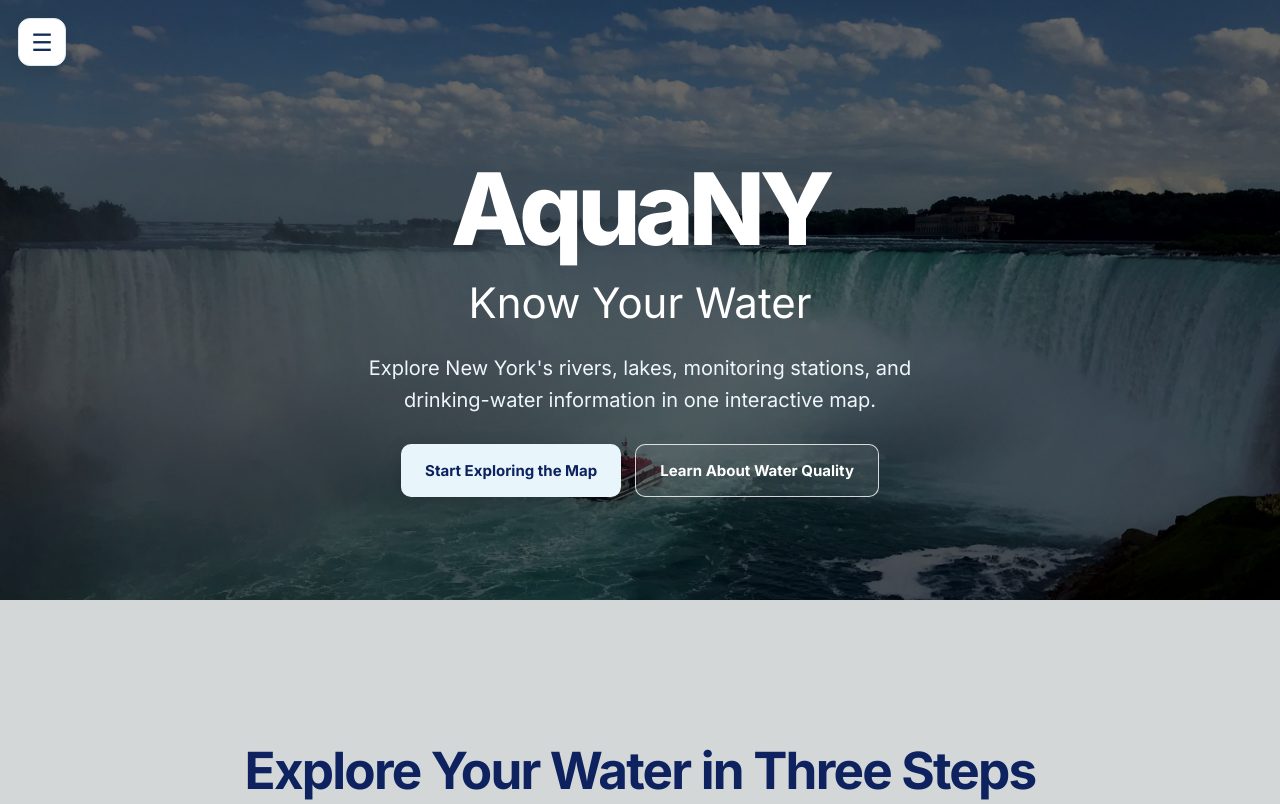
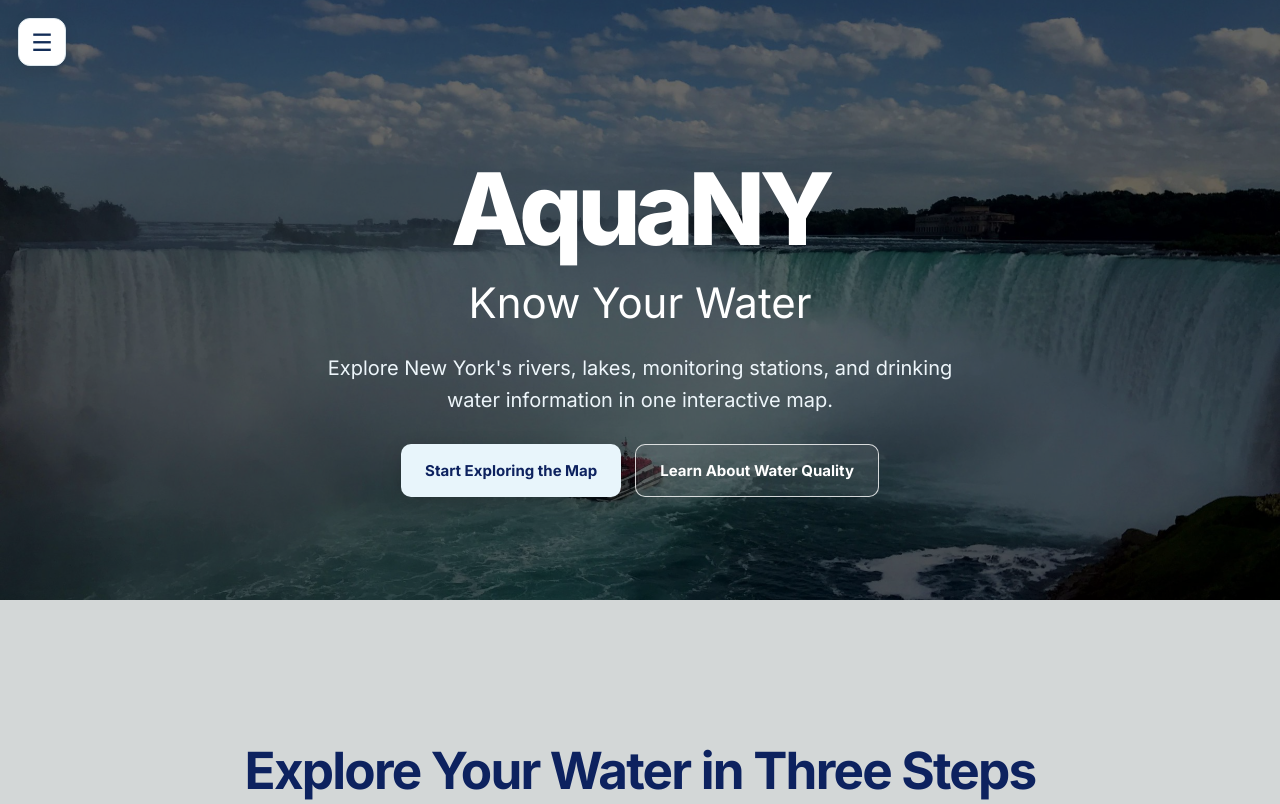
Before and after one commit to QwertyZero99/water-api, a plain HTML site: page html/index.html in a window 1280 px wide. Shown: the top 804 px of the page. Drawn offline with Linux system fonts and the light colour scheme.

Commit message:
changed one hyphen in one paragraph, but main function is to test whether or not the server simply doesnt want to show the latest change i have no clue why? must be some caching issue

```diff
--- a/html/index.html
+++ b/html/index.html
@@ -54,7 +54,7 @@
 
       <p class="hero-description">
         Explore New York's rivers,
-        lakes, monitoring stations, and drinking-water information
+        lakes, monitoring stations, and drinking water information
         in one interactive map.
       </p>
 
```
